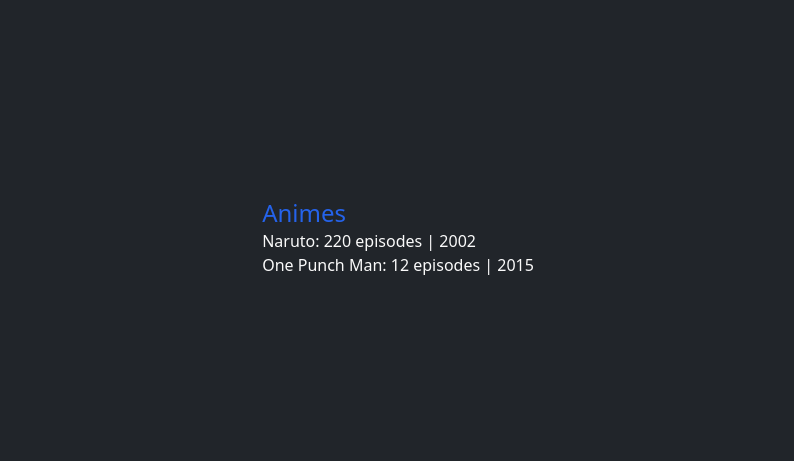
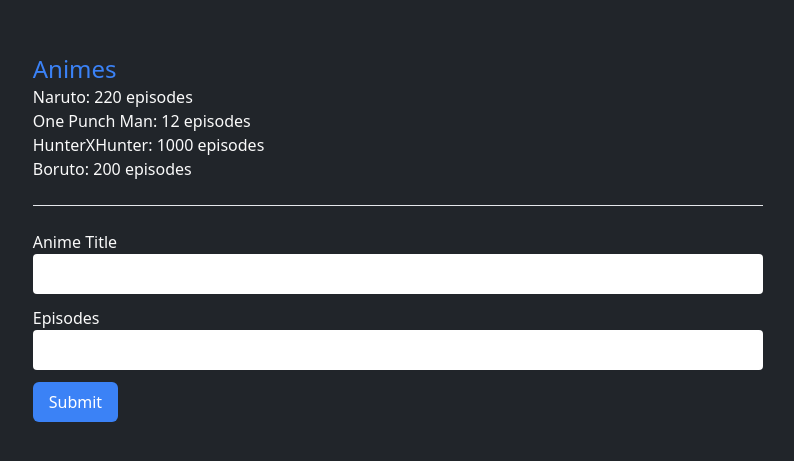
Before and after one commit to pdrowilson/react-json-server, a React (Vite) app: page / in a window 1280 px wide. Shown: the part 163-624 px from the top of the page, without its empty margins (242-1036 px from the left). Built offline with nearby package versions, Linux system fonts and the light colour scheme; data requests are answered from the project's data file.

Commit message:
feat: form add anime

```diff
--- a/data/anime.json
+++ b/data/anime.json
@@ -1,14 +1,24 @@
 {
-   "animes":[
-      {
-         "title":"Naruto",
-         "year":2002,
-         "episodes":220
-      },
-      {
-         "title":"One Punch Man",
-         "year":2015,
-         "episodes":12
-      }
-   ]
+  "animes": [
+    {
+      "title": "Naruto",
+      "episodes": 220,
+      "id": 1
+    },
+    {
+      "title": "One Punch Man",
+      "episodes": 12,
+      "id": 2
+    },
+    {
+      "title": "HunterXHunter",
+      "episodes": "1000",
+      "id": 3
+    },
+    {
+      "title": "Boruto",
+      "episodes": "200",
+      "id": 4
+    }
+  ]
 }
--- a/src/App.jsx
+++ b/src/App.jsx
@@ -2,6 +2,10 @@
 
 function App() {
   const [animes, setAnimes] = useState([])
+
+  const [title, setTitle] = useState("")
+  const [episodes, setEpisodes] = useState("")
+
   const url = 'http://localhost:3000/animes'
 
   useEffect(() => {
@@ -17,19 +21,64 @@
 
   }, [])
 
+  // add animes
+  const handleSubmit = async (e) => {
+    e.preventDefault();
+
+    const anime = {
+      title,
+      episodes
+    }
+
+    const res = await fetch(url, {
+      method: "POST",
+      headers: {
+        "Content-type": "application/json",
+      },
+      body: JSON.stringify(anime)
+    });
+
+    console.log(anime);
+  }
+
   console.log(animes);
 
   return (
     <div className='flex justify-center h-screen'>
       <div className='self-center'>
-        <h1 className='text-2xl text-blue-600'>Animes</h1>
+        <h1 className='text-2xl text-blue-500'>Animes</h1>
         <ul>
           {animes.map((anime, index) =>
             <li key={index}>
-              <span>{anime.title}</span>: {anime.episodes} episodes | {anime.year}
+              <span>{anime.title}</span>: {anime.episodes} episodes
             </li>
           )}
         </ul>
+        <hr className='my-6' />
+        <div className="flex">
+          <form onSubmit={handleSubmit}>
+            <label>
+              Anime Title
+              <input
+                className='p-2 mb-3 rounded w-full text-black'
+                type="text" value={title}
+                name="name"
+                onChange={e => setTitle(e.target.value)}/>
+            </label>
+            <label>
+              Episodes
+              <input
+                className='p-2 mb-3 rounded w-full text-black'
+                type="text" value={episodes}
+                name="episodes"
+                onChange={e => setEpisodes(e.target.value)}/>
+            </label>
+            <input
+              className='py-2 px-4 rounded-md text-white bg-blue-500 hover:bg-blue-600 cursor-pointer'
+              type="submit"
+              value="Submit"/>
+          </form>
+        </div>
       </div>
     </div>
   )
```
